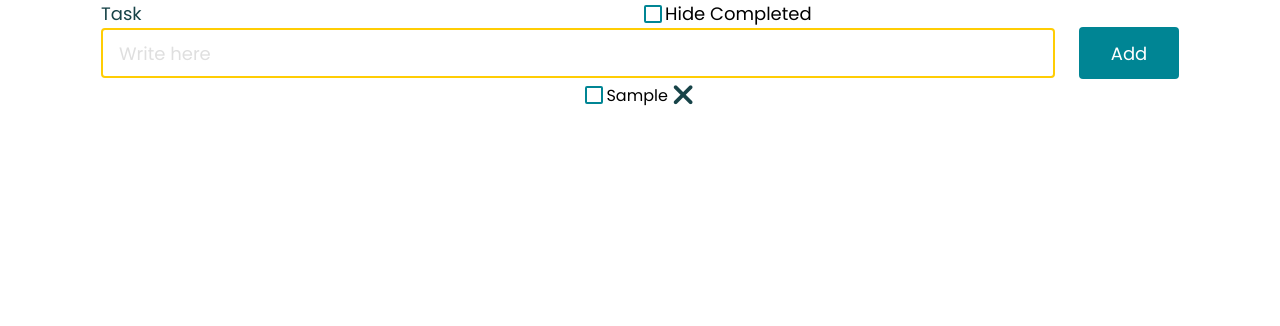
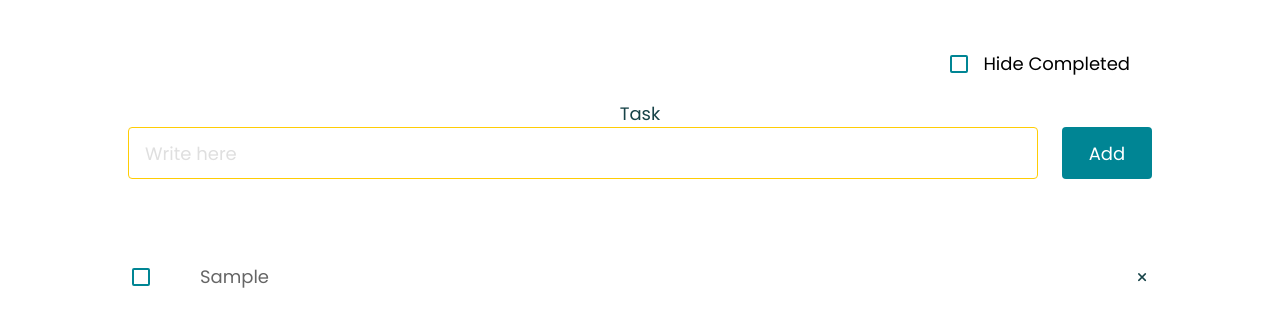
Before and after one commit to petrosyanhovo/react-todolist-mamble, a React (Create React App) app: page / in a window 1280 px wide. Both pictures are taken after typing "Sample" into the empty fields and a click on the button "Add". Shown: the top 326 px of the page. Built offline with nearby package versions, Linux system fonts and the light colour scheme.

Commit message:
Added Styles and more

```diff
--- a/src/App.css
+++ b/src/App.css
@@ -1,4 +1,5 @@
 .todo-app {
+    margin-top: 100px;
     display: flex;
     flex-direction: column;
     align-items: center;
--- a/src/App.js
+++ b/src/App.js
@@ -9,14 +9,20 @@ const App = () => {
   // const [isChecked, setIsChecked] = useState(false);
   const [todos, setTodos] = useState([])
   const [isShowQuote, setIsShowQuote] = useState(true)
-
+  const [isShowCheckbox, setIsShowCheckBox] = useState(false)
   return (
     <div className='todo-app'>
-      <TodoHeader todos={todos} onHideCompleted={() => {
+      {
+        isShowCheckbox ? <TodoHeader todos={todos} onHideCompleted={() => {
         setTodos(todos.filter((todo) => !todo.isCompleted))
-      }}  />
-      <TodoForm isShowQuote={isShowQuote} todos={todos} onAdd={(text) => {
+      }}  /> : null
+      }
+      <TodoForm
+        isShowQuote={isShowQuote}
+        todos={todos}
+        onAdd={(text) => {
           setIsShowQuote(false)
+          setIsShowCheckBox(true)
           setTodos([
             ...todos,
             {
--- a/src/components/TodoForm/TodoForm.css
+++ b/src/components/TodoForm/TodoForm.css
@@ -1,9 +1,21 @@
+.todo-form {
+    width: 100%;
+    display: flex;
+    flex-direction: column;
+    /* justify-content: center; */
+    align-items: center;
+}
+
 form {
     display: flex;
     align-items: center;
+    justify-content: center;
+    width: 80%;
+
 }
 
 form .forInput {
+    width: 100%;
     position: relative;
 }
 
@@ -13,10 +25,10 @@ form .forInput {
     position: absolute;
     right: 16px;
     top: 14px;
+    display: none;
 }
 
 .clearText i {
-    display: none;
     font-size: 18px;
     color: #174348;
     cursor: pointer;
@@ -48,9 +60,10 @@ form .forInput {
 }
 
 .todo-input {
-    height: 50px;
-    border: 2px solid #FFCD04;
-    width: 954px;
+    height: 52px;
+    border: 1px solid #FFCD04;
+    /* width: 954px; */
+    width: 100%;
     cursor: pointer;
     padding-left: 16px;
     padding: 13px 0 12px 16px;
--- a/src/components/TodoForm/TodoForm.js
+++ b/src/components/TodoForm/TodoForm.js
@@ -1,12 +1,12 @@
 import React, { useState, useRef } from "react";
-import TodoList from "../TodoList/TodoList";
+// import TodoList from "../TodoList/TodoList";
 import TodoQuote from "../TodoQuote/TodoQuote";
 import "./TodoForm.css";
 const TodoForm = ({ onAdd, todos, isShowQuote }) => {
     const [text, setText] = useState("");
     const clearTextRef = useRef();
     return (
-        <div className="TodoForm">
+        <div className="todo-form">
             <h2 className="header">Task</h2>
             <form
                 onSubmit={(e) => {
@@ -18,6 +18,7 @@ const TodoForm = ({ onAdd, todos, isShowQuote }) => {
                 <div className="forInput">
                     <input
                         onClick={(e) => {
+                            // e.preventDefault();
                             clearTextRef.current.style.display = "block";
                         }}
                         placeholder="Write here"
@@ -34,14 +35,25 @@ const TodoForm = ({ onAdd, todos, isShowQuote }) => {
                         onClick={(e) => {
                             e.preventDefault();
                             setText("");
+                            clearTextRef.current.style.display = "none";
                         }}
                         className="clearText"
                     >
-                        <i class="fa-solid fa-xmark"></i>
+                        <i className="fa-solid fa-xmark"></i>
                     </button>
                 </div>
 
-                <button className="addBtn">Add</button>
+                <button
+                    className="addBtn"
+                    type="submit"
+                    onClick={(e) => {
+                        e.preventDefault();
+                        onAdd(text);
+                        setText("");
+                    }}
+                >
+                    Add
+                </button>
             </form>
             {isShowQuote ? <TodoQuote /> : null}
         </div>
--- a/src/components/TodoHeader/TodoHeader.css
+++ b/src/components/TodoHeader/TodoHeader.css
@@ -1,11 +1,12 @@
 .hideCompleted {
     display: flex;
+    align-items: center;
     font-size: 18px;
     font-weight: 500;
     line-height: 27px;
     position: absolute;
-    right: 50;
-
+    right: 150px;
+    top: 50px;
 }
 
 input[type = "checkbox"] {
@@ -13,6 +14,7 @@ input[type = "checkbox"] {
     appearance: none;
     height: 18px;
     width: 18px;
+    margin-right: 15px;
     background-color: none;
     border: 2px solid #008594;
     cursor: pointer;
--- a/src/components/TodoItem/TodoItem.css
+++ b/src/components/TodoItem/TodoItem.css
@@ -1,6 +1,39 @@
-label {
+.todo-item {
+    height: 72px;
+    width: 100%;
+    border-top: 1px solid #E5E5E5;
+
     display: flex;
     align-items: center;
+    justify-content: space-around;
+}
+
+.todo-item:hover {
+    background-color: #F6F6F6;
+}
+
+.todo-item-label {
+    display: flex;
+    align-items: center;
+    justify-content: space-between;
+    font-size: 18px;
+    color: #666;
+    font-weight: 400;
+    line-height: 32px;
+    width: 80%;
+}
+
+.todo-item .todo-item-label .left {
+    display: flex;
+    align-items: center;
+}
+
+.todo-item .todo-item-label .left h4 {
+    font-size: 18px;
+    font-weight: 400;
+    color: #666;
+    line-height: 32px;
+    margin-left: 35px;
 }
 
 input[type = "checkbox"] {
@@ -46,5 +79,5 @@ input[type = "checkbox"]:checked:after {
 
 .delBtn i {
     color: #174348;
-    font-size: 30px;
+    font-size: 13px;
 }
--- a/src/components/TodoItem/TodoItem.js
+++ b/src/components/TodoItem/TodoItem.js
@@ -1,23 +1,34 @@
-import React from 'react'
-import './TodoItem.css'
+import React from "react";
+import "./TodoItem.css";
 
-const TodoItem = ({todo, onChange, onDelete}) => {
+const TodoItem = ({ todo, onChange, onDelete }) => {
     return (
-    <div>
-        <label>
-            <input type="checkbox" checked={todo.isCompleted} onChange={(e) => {
+        <div className="todo-item">
+            <label className="todo-item-label">
+                <div className="left">
+                  <input
+                      type="checkbox"
+                      checked={todo.isCompleted}
+                      onChange={(e) => {
                           onChange({
                               ...todo,
-                isCompleted : e.target.checked
-              })
-            }} />
-            {todo.text}
-            <button onClick={() => {
+                              isCompleted: e.target.checked,
+                          });
+                      }}
+                  />
+                  {<h4>{todo.text}</h4>}
+                </div>
+                <button
+                    onClick={() => {
                         onDelete(todo);
-            }} className='delBtn'><i class="fa-solid fa-xmark"></i></button>
+                    }}
+                    className="delBtn"
+                >
+                    <i class="fa-solid fa-xmark"></i>
+                </button>
             </label>
         </div>
-  )
-}
+    );
+};
 
-export default TodoItem
+export default TodoItem;
--- a/src/components/TodoList/TodoList.css
+++ b/src/components/TodoList/TodoList.css
@@ -0,0 +1,8 @@
+.todo-list {
+    margin-top: 62px;
+    width: 100%;
+}
+
+.todo-list .todo-item:nth-child(1) {
+    border: none;
+}
--- a/src/components/TodoList/TodoList.js
+++ b/src/components/TodoList/TodoList.js
@@ -1,9 +1,10 @@
 import React from 'react'
 import TodoItem from '../TodoItem/TodoItem'
+import './TodoList.css'
 
 const TodoList = ({todos, onDelete, onChange}) => {
   return (
-    <div>
+    <div className='todo-list'>
         {
           todos.map((todo) => {
             return (
--- a/src/components/TodoQuote/TodoQuote.css
+++ b/src/components/TodoQuote/TodoQuote.css
@@ -0,0 +1,22 @@
+.todo-quote {
+    text-align: center;
+    margin-top: 140px;
+}
+
+.todo-quote h3 {
+    font-size: 24px;
+    font-weight: 500;
+    line-height: 36px;
+    letter-spacing: .2px;
+    color: #acacac;
+    margin: 0;
+}
+
+.todo-quote h2 {
+    font-size: 36px;
+    font-weight: 500;
+    line-height: 54px;
+    letter-spacing: .2px;
+    color: #666;
+    margin: 0;
+}
--- a/src/components/TodoQuote/TodoQuote.js
+++ b/src/components/TodoQuote/TodoQuote.js
@@ -1,12 +1,13 @@
-import React from 'react'
+import React from "react";
+import "./TodoQuote.css";
 
 const TodoQuote = () => {
-  return (
-    <div>
-        <h3>Your life is a blank page. You write on it.</h3>
-        <h2>So start by adding your tasks here.</h2>
-    </div>
-  )
-}
+    return (
+        <div className="todo-quote">
+            <h3>Your life is a blank page. You write on it.</h3>
+            <h2>So start by adding your tasks here.</h2>
+        </div>
+    );
+};
 
-export default TodoQuote
+export default TodoQuote;
```
Lines whose indentation alone changed are shown as unchanged.
